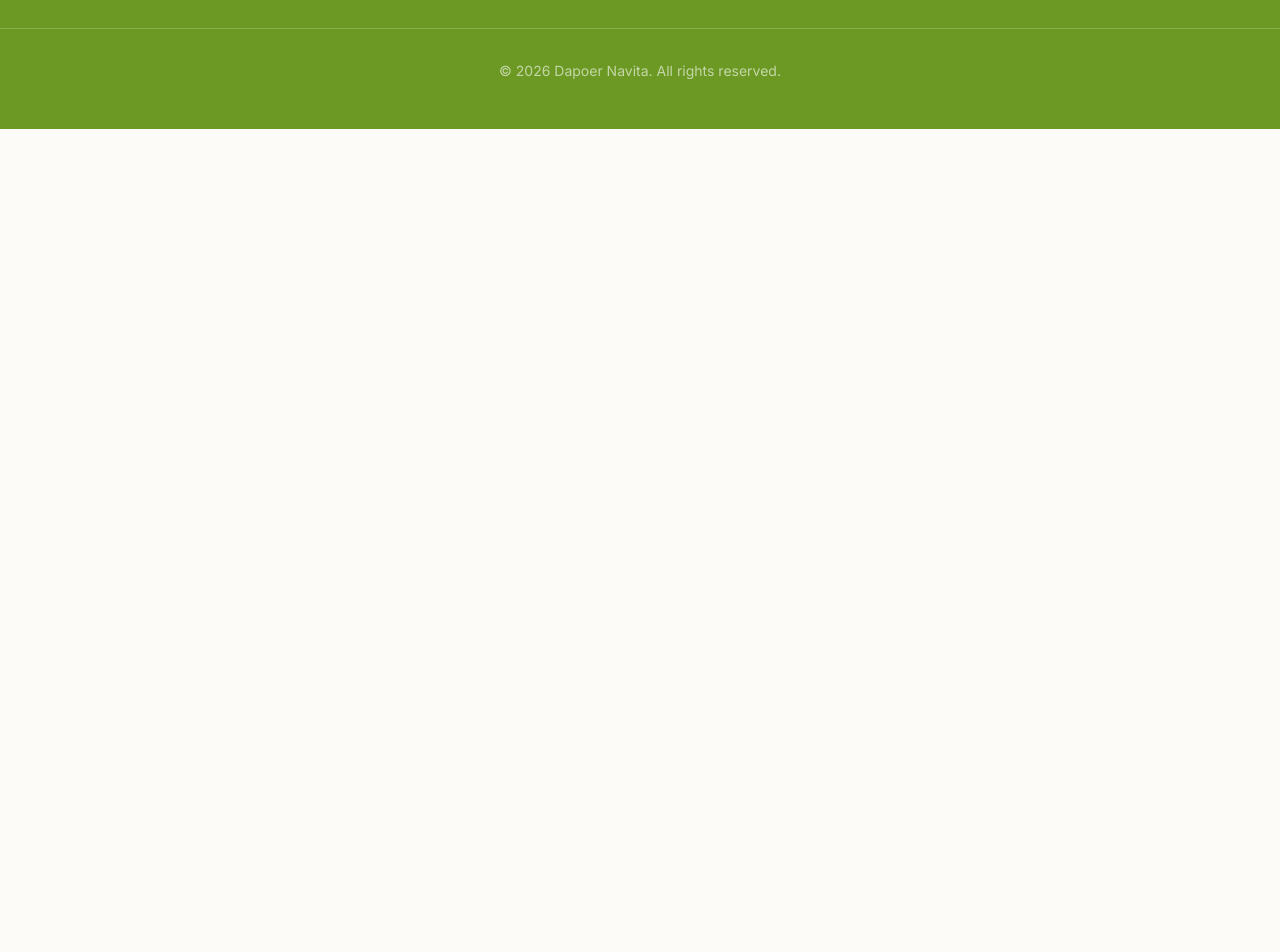
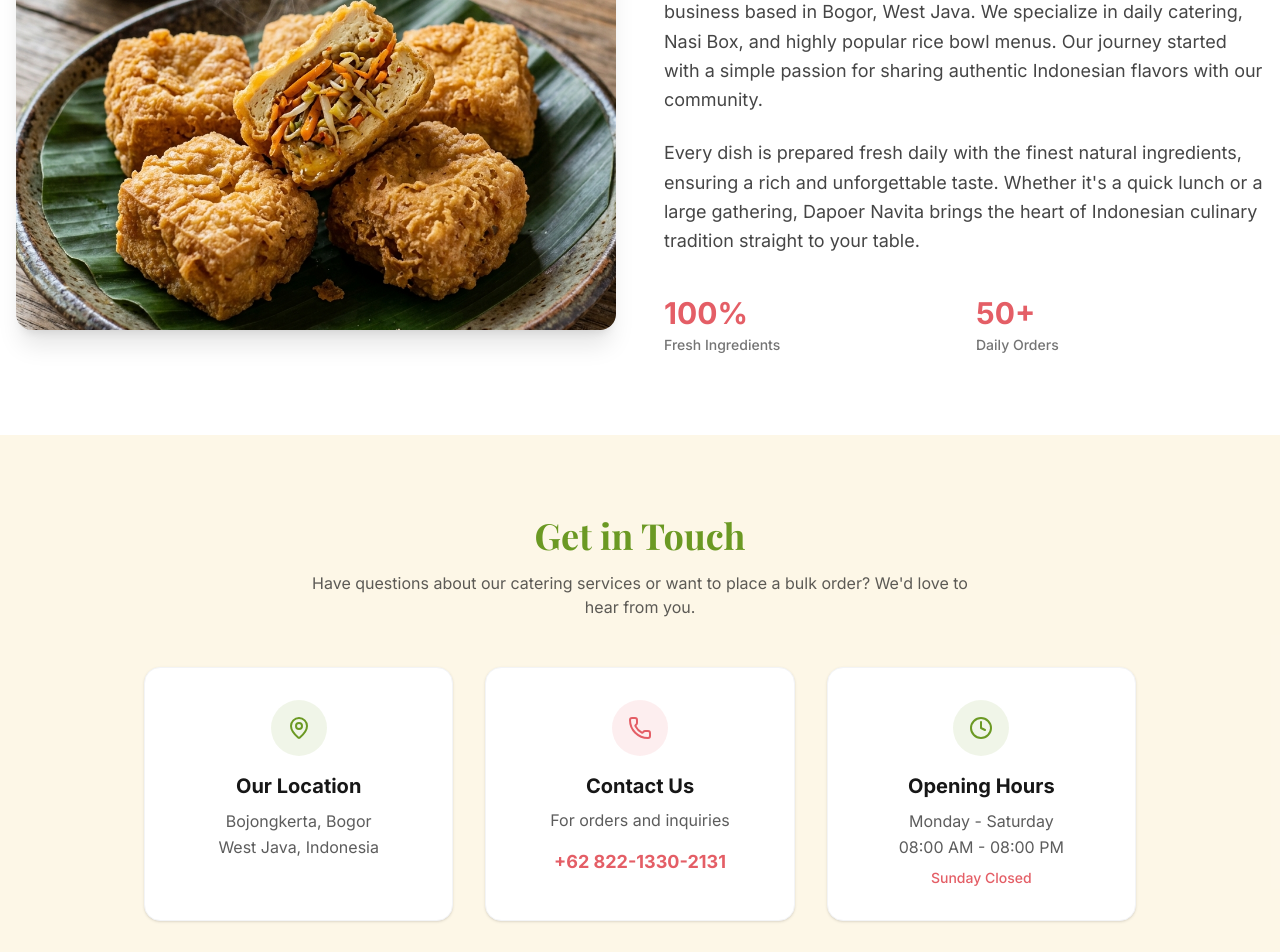
Before and after one commit to naufalinux/dapoer-navita, a Next.js app: page / in a window 1280 px wide. Shown: the part 2160-3112 px from the top of the page. Before the commit the page ends 2289 px from the top, so only its background shows below. Built offline with nearby package versions, Linux system fonts and the light colour scheme; a web font is replaced by a local one.

Commit message:
feat: add About and Contact sections to the homepage

```diff
--- a/src/app/page.tsx
+++ b/src/app/page.tsx
@@ -1,11 +1,15 @@
 import Hero from "@/components/home/Hero";
 import MenuCatalog from "@/components/home/MenuCatalog";
+import About from "@/components/home/About";
+import Contact from "@/components/home/Contact";
 
 export default function Home() {
   return (
     <div>
       <Hero />
       <MenuCatalog />
+      <About />
+      <Contact />
     </div>
   );
 }
--- /dev/null
+++ b/src/components/home/About.tsx
@@ -0,0 +1,40 @@
+import Image from "next/image";
+
+export default function About() {
+  return (
+    <section id="about" className="py-20 bg-white">
+      <div className="container mx-auto px-4 grid md:grid-cols-2 gap-12 items-center">
+        <div className="relative h-[400px] w-full rounded-2xl overflow-hidden shadow-xl">
+          <Image
+            src="/images/tahu_berontak_1783444124629.png"
+            alt="About Dapoer Navita"
+            fill
+            className="object-cover"
+          />
+        </div>
+        <div className="space-y-6">
+          <h2 className="text-4xl font-serif font-bold text-primary">Our Story</h2>
+          <p className="text-lg text-foreground/80 leading-relaxed">
+            Dapoer Navita is an established online food supplier and catering business based in Bogor, West Java.
+            We specialize in daily catering, Nasi Box, and highly popular rice bowl menus.
+            Our journey started with a simple passion for sharing authentic Indonesian flavors with our community.
+          </p>
+          <p className="text-lg text-foreground/80 leading-relaxed">
+            Every dish is prepared fresh daily with the finest natural ingredients, ensuring a rich and unforgettable taste.
+            Whether it's a quick lunch or a large gathering, Dapoer Navita brings the heart of Indonesian culinary tradition straight to your table.
+          </p>
+          <div className="pt-4 grid grid-cols-2 gap-6">
+            <div>
+              <h4 className="text-3xl font-bold text-secondary mb-1">100%</h4>
+              <p className="text-sm font-medium text-foreground/60">Fresh Ingredients</p>
+            </div>
+            <div>
+              <h4 className="text-3xl font-bold text-secondary mb-1">50+</h4>
+              <p className="text-sm font-medium text-foreground/60">Daily Orders</p>
+            </div>
+          </div>
+        </div>
+      </div>
+    </section>
+  );
+}
--- /dev/null
+++ b/src/components/home/Contact.tsx
@@ -0,0 +1,52 @@
+import { MapPin, Phone, Clock } from "lucide-react";
+
+export default function Contact() {
+  return (
+    <section id="contact" className="py-20 bg-accent/10">
+      <div className="container mx-auto px-4 text-center mb-12">
+        <h2 className="text-4xl font-serif font-bold text-primary mb-4">Get in Touch</h2>
+        <p className="text-foreground/70 max-w-2xl mx-auto">
+          Have questions about our catering services or want to place a bulk order? We'd love to hear from you.
+        </p>
+      </div>
+
+      <div className="container mx-auto px-4 grid md:grid-cols-3 gap-8 max-w-5xl">
+        <div className="bg-white p-8 rounded-2xl shadow-sm border border-gray-100 text-center flex flex-col items-center hover:shadow-md transition-shadow">
+          <div className="w-14 h-14 bg-primary/10 text-primary rounded-full flex items-center justify-center mb-4">
+            <MapPin className="w-6 h-6" />
+          </div>
+          <h3 className="text-xl font-bold text-foreground mb-2">Our Location</h3>
+          <p className="text-foreground/70 leading-relaxed">
+            Bojongkerta, Bogor<br />
+            West Java, Indonesia
+          </p>
+        </div>
+
+        <div className="bg-white p-8 rounded-2xl shadow-sm border border-gray-100 text-center flex flex-col items-center hover:shadow-md transition-shadow">
+          <div className="w-14 h-14 bg-secondary/10 text-secondary rounded-full flex items-center justify-center mb-4">
+            <Phone className="w-6 h-6" />
+          </div>
+          <h3 className="text-xl font-bold text-foreground mb-2">Contact Us</h3>
+          <p className="text-foreground/70 mb-4">
+            For orders and inquiries
+          </p>
+          <a href="https://wa.me/6282213302131" target="_blank" rel="noreferrer" className="text-lg font-bold text-secondary hover:underline">
+            +62 822-1330-2131
+          </a>
+        </div>
+
+        <div className="bg-white p-8 rounded-2xl shadow-sm border border-gray-100 text-center flex flex-col items-center hover:shadow-md transition-shadow">
+          <div className="w-14 h-14 bg-primary/10 text-primary rounded-full flex items-center justify-center mb-4">
+            <Clock className="w-6 h-6" />
+          </div>
+          <h3 className="text-xl font-bold text-foreground mb-2">Opening Hours</h3>
+          <p className="text-foreground/70 leading-relaxed">
+            Monday - Saturday<br />
+            08:00 AM - 08:00 PM
+          </p>
+          <p className="text-sm text-secondary font-medium mt-2">Sunday Closed</p>
+        </div>
+      </div>
+    </section>
+  );
+}
```
